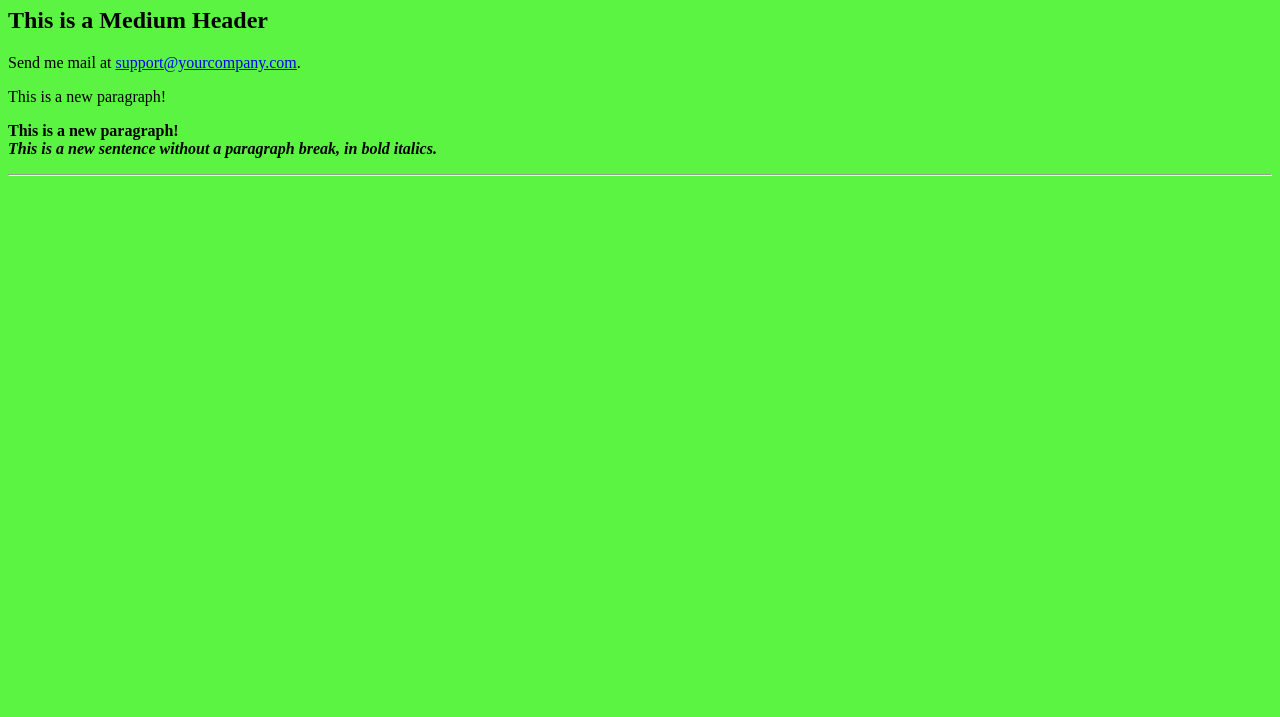
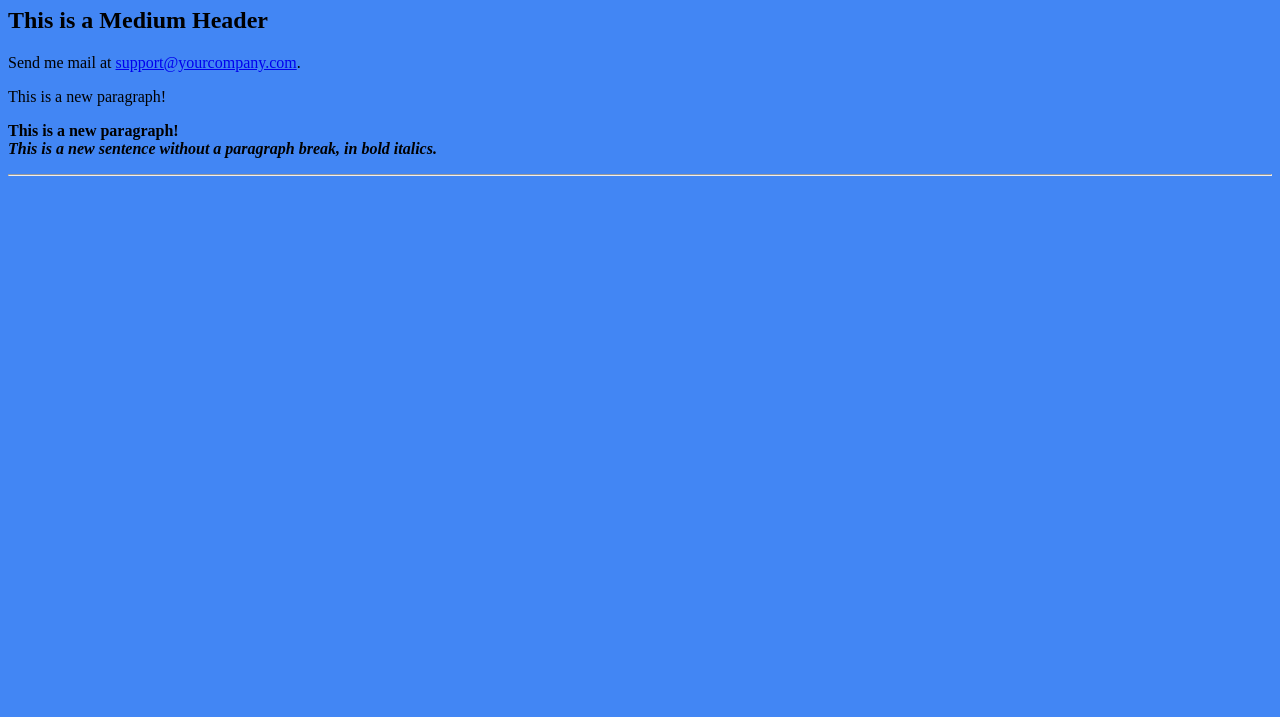
Before and after one commit to mhooberbooyah/my_app, a plain HTML site: page index.html in a window 1280 px wide. Shown: the part 83-800 px from the top of the page. Drawn offline with Linux system fonts and the light colour scheme.

Commit message:
bg colour change

```diff
--- a/index.html
+++ b/index.html
@@ -3,7 +3,7 @@
         <TITLE>Your Title Here</TITLE>
     </HEAD>
 
-    <BODY BGCOLOR="#5cf442">
+    <BODY BGCOLOR="#4286f4">
 <!--
     <BODY BGCOLOR="#4286f4">
     <BODY BGCOLOR="#5cf442">
```
